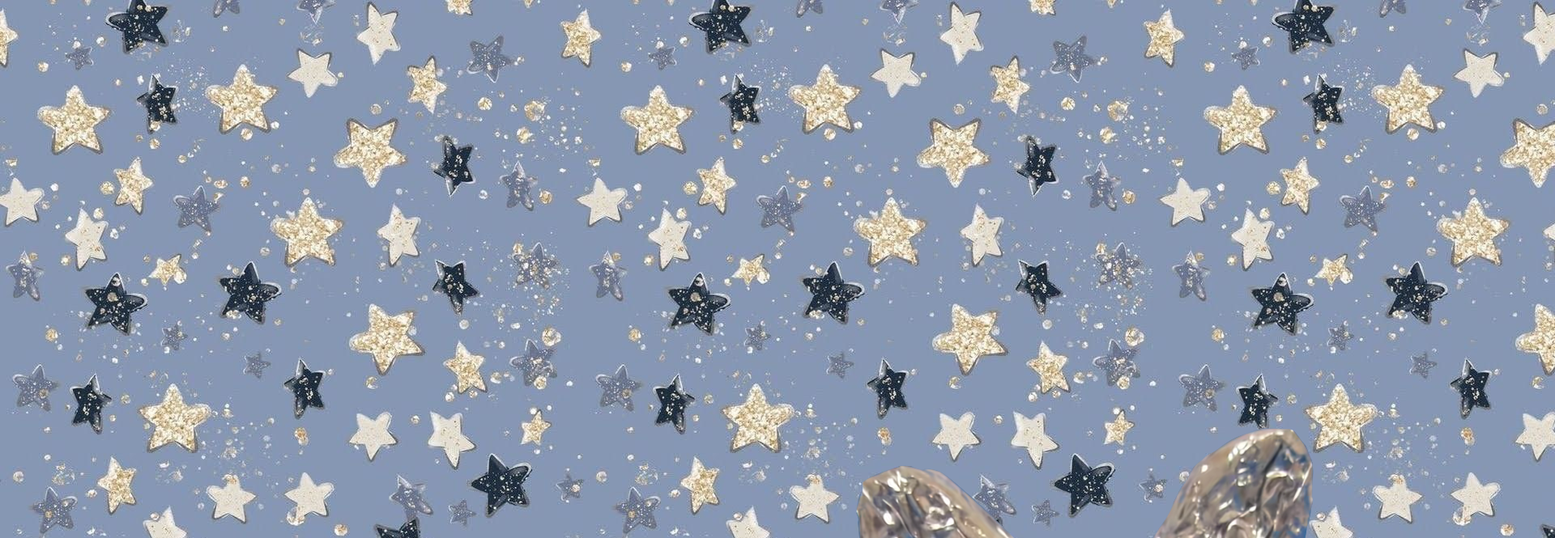
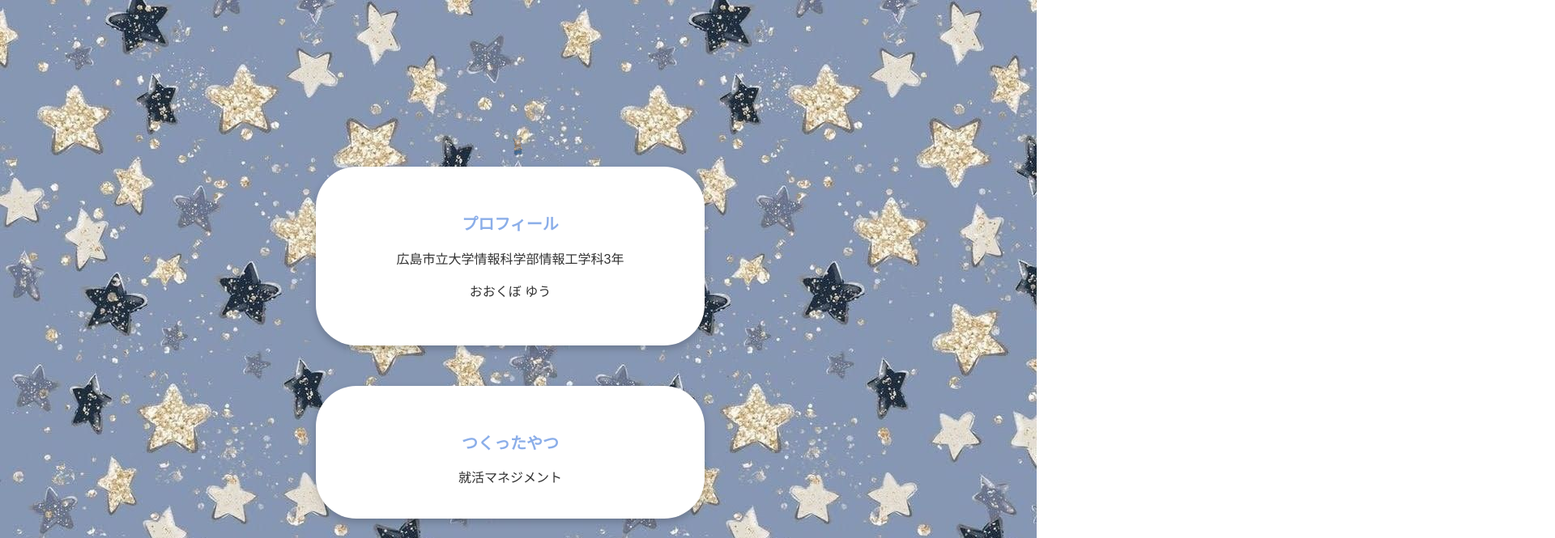
Before and after one commit to yuu0418/myhomepage, a website: page front/index.html in a window 1280 px wide. Shown: the top 665 px of the page at 81% size, 1920 px wide, since content can reach past the window. Drawn offline with Linux system fonts and the light colour scheme.

Commit message:
add html icon size

```diff
--- a/front/index.html
+++ b/front/index.html
@@ -11,7 +11,7 @@
     <main>
         <section class="icon">
             <a href="meal.html" target="_blank">
-                <img src="/picture/icon.PNG">
+                <img src="/picture/icon.PNG" style="width: 40px; height: 40px;">
             </a>
         <section class="profile">
             <h2>プロフィール</h2>
```
